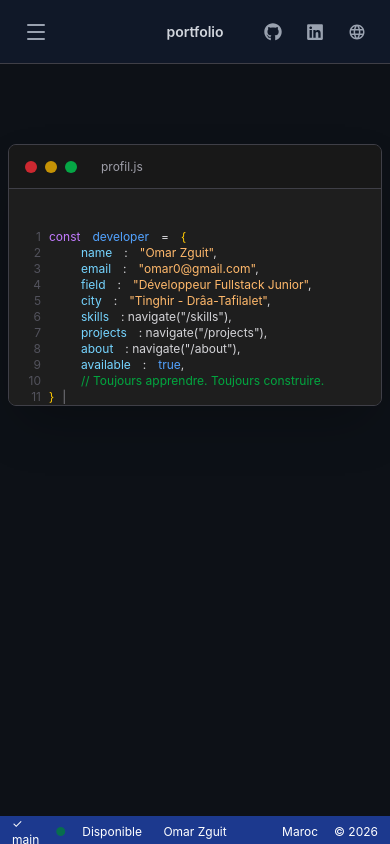
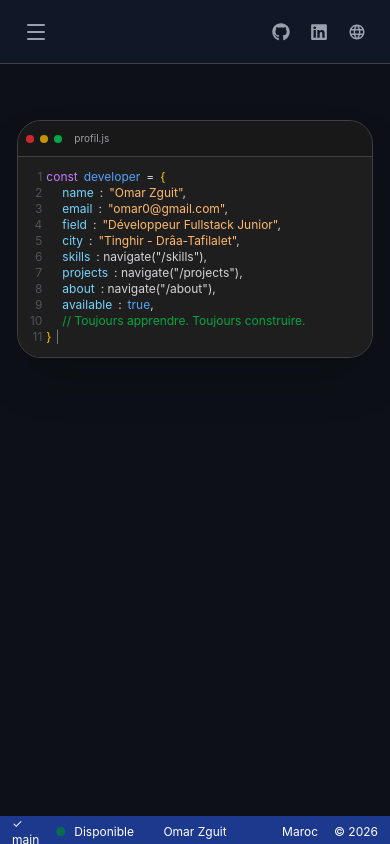
Before and after one commit to omar-zguit-hub/my-website, a React (Vite) app: page / in a window 390 px wide. Built offline with nearby package versions, Linux system fonts and the light colour scheme.

Commit message:
try to make it responsive

```diff
--- a/src/App.jsx
+++ b/src/App.jsx
@@ -19,7 +19,6 @@ import { useTranslation } from "react-i18next";
 function App() {
   const [explorerOpen, setExplorerOpen] = useState(true);
   const [menuOpen, setMenuOpen] = useState(false);
-  const [showLanguages, setShowLanguages] = useState(false);
   const { i18n } = useTranslation();
 
   useEffect(() => {
@@ -34,8 +33,6 @@ function App() {
       <MobileHeader
         menuOpen={menuOpen}
         setMenuOpen={setMenuOpen}
-        showLanguages={showLanguages}
-        setShowLanguages={setShowLanguages}
       />
 
       {/* Mobile Menu Drawer */}
--- a/src/components/Content.jsx
+++ b/src/components/Content.jsx
@@ -12,7 +12,7 @@ function Content() {
       initial="hidden"
       animate="visible"
       variants={contentVariants}
-      className="flex-1 min-w-0 min-h-0 overflow-y-auto bg-gray-900 text-gray-100 pb-8 md:pb-4"
+      className="flex-1 min-w-0 min-h-0 overflow-y-auto bg-gray-900 text-gray-100 pb-8 md:pb-4 "
     >
       <Outlet />
     </motion.main>
--- a/src/components/Explorer.jsx
+++ b/src/components/Explorer.jsx
@@ -12,7 +12,6 @@ const Explorer = () => {
 
   const [files, setFiles] = useState(getFileStructure(path));
   const [selectedFile, setSelectedFile] = useState(null);
-  const [showLanguages, setShowLanguages] = useState(false);
 
   const { i18n, t } = useTranslation();
 
@@ -67,41 +66,16 @@ const Explorer = () => {
           {/* Language button */}
           <button
             type="button"
-            onClick={() => setShowLanguages((prev) => !prev)}
+            onClick={() =>
+              i18n.language === "ar"
+                ? i18n.changeLanguage("fr")
+                : i18n.changeLanguage("ar")
+            }
             className="p-1 text-gray-400 rounded hover:bg-gray-700 hover:text-white transition cursor-pointer"
             aria-label={t("explorer.language")}
           >
             <MdOutlineLanguage size={18} />
           </button>
-
-          {/* Language menu */}
-          {showLanguages && (
-            <div className="absolute right-0 top-8 z-50 w-32 rounded-md border border-gray-700 bg-[#252526] shadow-lg">
-              {/* French */}
-              <button
-                type="button"
-                onClick={() => {
-                  i18n.changeLanguage("fr");
-                  setShowLanguages(false);
-                }}
-                className="block w-full px-3 py-2 text-left text-sm text-gray-300 hover:bg-gray-700 cursor-pointer"
-              >
-                {t("explorer.french")}
-              </button>
-
-              {/* Arabic */}
-              <button
-                type="button"
-                onClick={() => {
-                  i18n.changeLanguage("ar");
-                  setShowLanguages(false);
-                }}
-                className="block w-full px-3 py-2 text-left text-sm text-gray-300 hover:bg-gray-700 cursor-pointer"
-              >
-                {t("explorer.arabic")}
-              </button>
-            </div>
-          )}
         </div>
 
         <div className="space-y-1">
--- a/src/components/Footer.jsx
+++ b/src/components/Footer.jsx
@@ -6,7 +6,7 @@ export default function Footer() {
   return (
     <footer className="grid h-7 shrink-0 grid-cols-3 items-center bg-blue-900 px-3 text-xs text-white fixed bottom-0 left-0 right-0 z-50">
       {/* Left */}
-      <div className="flex items-center gap-4 justify-self-start">
+      <div className="flex items-center gap-2 justify-self-start">
         <span>✓ {t("footer.branch")}</span>
 
         <span className="text-green-700 animate-pulse">●</span>
--- a/src/components/MobileHeader.jsx
+++ b/src/components/MobileHeader.jsx
@@ -4,12 +4,7 @@ import { MdOutlineLanguage } from "react-icons/md";
 import { motion } from "motion/react";
 import { useTranslation } from "react-i18next";
 
-function MobileHeader({
-  menuOpen,
-  setMenuOpen,
-  showLanguages,
-  setShowLanguages,
-}) {
+function MobileHeader({ menuOpen, setMenuOpen }) {
   const { i18n } = useTranslation();
 
   return (
@@ -24,13 +19,8 @@ function MobileHeader({
         {menuOpen ? <X size={24} /> : <Menu size={24} />}
       </motion.button>
 
-      {/* Center: Portfolio Title */}
-      <div className="absolute left-1/2 transform -translate-x-1/2 text-sm font-semibold text-gray-300">
-        portfolio
-      </div>
-
       {/* Right: Icons */}
-      <div className="flex items-center gap-2">
+      <div className="flex items-center gap-1">
         {/* GitHub */}
         <motion.a
           href="https://github.com/omar-zguit-hub"
@@ -61,43 +51,16 @@ function MobileHeader({
         <div className="relative">
           <motion.button
             whileTap={{ scale: 0.95 }}
-            onClick={() => setShowLanguages(!showLanguages)}
+            onClick={() =>
+              i18n.language === "ar"
+                ? i18n.changeLanguage("fr")
+                : i18n.changeLanguage("ar")
+            }
             className="p-2 text-gray-400 hover:text-white transition"
             aria-label="Change language"
           >
             <MdOutlineLanguage size={18} />
           </motion.button>
-
-          {/* Language Menu */}
-          {showLanguages && (
-            <motion.div
-              initial={{ opacity: 0, y: -10 }}
-              animate={{ opacity: 1, y: 0 }}
-              exit={{ opacity: 0, y: -10 }}
-              className="absolute right-0 top-12 z-50 w-32 rounded-md border border-gray-700 bg-[#252526] shadow-lg"
-            >
-              <button
-                type="button"
-                onClick={() => {
-                  i18n.changeLanguage("fr");
-                  setShowLanguages(false);
-                }}
-                className="block w-full px-3 py-2 text-left text-sm text-gray-300 hover:bg-gray-700 cursor-pointer"
-              >
-                Français
-              </button>
-              <button
-                type="button"
-                onClick={() => {
-                  i18n.changeLanguage("ar");
-                  setShowLanguages(false);
-                }}
-                className="block w-full px-3 py-2 text-left text-sm text-gray-300 hover:bg-gray-700 cursor-pointer"
-              >
-                العربية
-              </button>
-            </motion.div>
-          )}
         </div>
       </div>
     </div>
--- a/src/pages/Home.jsx
+++ b/src/pages/Home.jsx
@@ -8,20 +8,27 @@ const EditorCard = ({ title, children, className = "" }) => {
   return (
     <section
       dir="ltr"
-      className={`sticky min-h-screen w-full px-2 sm:px-3 md:px-4 lg:px-6 pt-20 ${className}`}
+      className={`sticky min-h-screen w-full px-2 sm:px-3 md:px-4 lg:px-6 pt-12 sm:pt-14 md:pt-16 lg:pt-20 ${className}`}
     >
-      <div className="mx-auto w-full md:w-200 h-auto md:h-[450px] max-w-4xl overflow-hidden rounded-lg md:rounded-3xl border border-zinc-700 bg-[#1e1e1e] shadow-2xl">
+      <div
+        className="
+        mx-auto
+        w-[95%]
+        sm:w-[92%] md:w-[88%] lg:w-[85%] xl:w-[80%]
+        h-[360px sm:h-[420px] md:h-[340px] lg:h-[560px] xl:h-[430px]
+        max-w-4xl overflow-hidden rounded-3xl border border-zinc-700 bg-[#1e1e1e] shadow-2xl mt-2">
         {/* VS Code Header */}
-        <div className="flex h-11 items-center border-b border-zinc-700 bg-[#181818] px-4">
-          <div className="flex items-center gap-2">
-            <span className="h-3 w-3 rounded-full bg-red-500/80" />
-            <span className="h-3 w-3 rounded-full bg-yellow-500/80" />
-            <span className="h-3 w-3 rounded-full bg-green-500/80" />
+        <div className="flex h-9 sm:h-10 md:h-11 lg:h-12 items-center border-b border-zinc-700 bg-[#181818] px-2 sm:px-3 md:px-4">
+          <div className="flex items-center gap-1.5 sm:gap-2">
+            <span className="h-2 w-2 sm:h-2.5 sm:w-2.5 md:h-3 md:w-3 rounded-full bg-red-500/80" />
+            <span className="h-2 w-2 sm:h-2.5 sm:w-2.5 md:h-3 md:w-3 rounded-full bg-yellow-500/80" />
+            <span className="h-2 w-2 sm:h-2.5 sm:w-2.5 md:h-3 md:w-3 rounded-full bg-green-500/80" />
           </div>
 
-          <span className="ml-6 text-xs text-zinc-400">{title}</span>
+          <span className="ml-3 sm:ml-4 md:ml-6 text-[10px] sm:text-xs md:text-sm text-zinc-400">
+            {title}
+          </span>
         </div>
-
         {/* Content */}
         <div className="flex-1 min-h-0 w-full overflow-hidden bg-[#1e1e1e]">
           {children}
@@ -38,13 +45,10 @@ const Home = () => {
     <main className="min-h-screen w-full bg-[#0d1117]">
       {/* ================= PROFILE ================= */}
 
-      <EditorCard
-        title={t("home.cards.profile")}
-        className="sticky top-0 z-10 pt-6 pt-20"
-      >
-        <div className="flex mt-10">
+      <EditorCard title={t("home.cards.profile")} className="sticky top-0 z-10">
+        <div className="flex mt-3 sm:mt-4 md:mt-5 pb-3 sm:pb-4 md:pb-5">
           {/* Line Numbers */}
-          <div className="w-10 md:w-16 shrink-0 select-none pr-2 md:pr-5 text-right text-xs md:text-sm lg:text-lg text-zinc-600">
+          <div className="w-7 sm:w-8 md:w-12 lg:w-16 shrink-0 select-none pr-1 sm:pr-2 md:pr-3 lg:pr-5 text-right text-xs sm:text-sm md:text-base lg:text-lg text-zinc-600">
             <div>1</div>
             <div>2</div>
             <div>3</div>
@@ -59,23 +63,27 @@ const Home = () => {
           </div>
 
           {/* Code */}
-          <div className="whitespace-nowrap text-xs md:text-sm lg:text-lg overflow-x-auto">
+          <div className="whitespace-nowrap text-xs sm:text-sm md:text-base lg:text-lg overflow-x-auto">
             {/* Line 1 */}
             <div>
               <span className="text-purple-400">const</span>
 
-              <span className="mx-3 text-blue-400">developer</span>
+              <span className="mx-1.5 sm:mx-2 md:mx-3 text-blue-400">
+                developer
+              </span>
 
               <span className="text-zinc-300">=</span>
 
-              <span className="ml-3 text-yellow-400">{"{"}</span>
+              <span className="ml-1.5 sm:ml-2 md:ml-3 text-yellow-400">
+                {"{"}
+              </span>
             </div>
 
             {/* Line 2 */}
-            <div className="pl-8">
+            <div className="pl-4 sm:pl-5 md:pl-6 lg:pl-8">
               <span className="text-sky-300">name</span>
 
-              <span className="mx-3 text-zinc-300">:</span>
+              <span className="mx-1.5 sm:mx-2 md:mx-3 text-zinc-300">:</span>
 
               <span className="text-orange-300">
                 "{t("home.profile.name")}"
@@ -85,10 +93,10 @@ const Home = () => {
             </div>
 
             {/* Line 3 */}
-            <div className="pl-8">
+            <div className="pl-4 sm:pl-5 md:pl-6 lg:pl-8">
               <span className="text-sky-300">email</span>
 
-              <span className="mx-3 text-zinc-300">:</span>
+              <span className="mx-1.5 sm:mx-2 md:mx-3 text-zinc-300">:</span>
 
               <span
                 onClick={() =>
@@ -104,10 +112,10 @@ const Home = () => {
             </div>
 
             {/* Line 4 */}
-            <div className="pl-8">
+            <div className="pl-4 sm:pl-5 md:pl-6 lg:pl-8">
               <span className="text-sky-300">field</span>
 
-              <span className="mx-3 text-zinc-300">:</span>
+              <span className="mx-1.5 sm:mx-2 md:mx-3 text-zinc-300">:</span>
 
               <span className="text-orange-300">
                 "{t("home.profile.field")}"
@@ -117,10 +125,10 @@ const Home = () => {
             </div>
 
             {/* Line 5 */}
-            <div className="pl-8">
+            <div className="pl-4 sm:pl-5 md:pl-6 lg:pl-8">
               <span className="text-sky-300">city</span>
 
-              <span className="mx-3 text-zinc-300">:</span>
+              <span className="mx-1.5 sm:mx-2 md:mx-3 text-zinc-300">:</span>
 
               <span className="text-orange-300">
                 "{t("home.profile.city")}"
@@ -130,10 +138,10 @@ const Home = () => {
             </div>
 
             {/* Line 6 */}
-            <div className="pl-8">
+            <div className="pl-4 sm:pl-5 md:pl-6 lg:pl-8">
               <span className="text-sky-300">skills</span>
 
-              <span className="ml-3 text-zinc-300">
+              <span className="ml-1.5 sm:ml-2 md:ml-3 text-zinc-300">
                 : navigate("
                 <Link
                   className="hover:text-cyan-200 hover:underline"
@@ -148,10 +156,10 @@ const Home = () => {
             </div>
 
             {/* Line 7 */}
-            <div className="pl-8">
+            <div className="pl-4 sm:pl-5 md:pl-6 lg:pl-8">
               <span className="text-sky-300">projects</span>
 
-              <span className="ml-3 text-zinc-300">
+              <span className="ml-1.5 sm:ml-2 md:ml-3 text-zinc-300">
                 : navigate("
                 <Link
                   className="hover:text-cyan-200 hover:underline"
@@ -166,10 +174,10 @@ const Home = () => {
             </div>
 
             {/* Line 8 */}
-            <div className="pl-8">
+            <div className="pl-4 sm:pl-5 md:pl-6 lg:pl-8">
               <span className="text-sky-300">about</span>
 
-              <span className="ml-3 text-zinc-300">
+              <span className="ml-1.5 sm:ml-2 md:ml-3 text-zinc-300">
                 : navigate("
                 <Link
                   className="hover:text-cyan-200 hover:underline"
@@ -184,10 +192,10 @@ const Home = () => {
             </div>
 
             {/* Line 9 */}
-            <div className="pl-8">
+            <div className="pl-4 sm:pl-5 md:pl-6 lg:pl-8">
               <span className="text-sky-300">available</span>
 
-              <span className="mx-3 text-zinc-300">:</span>
+              <span className="mx-1.5 sm:mx-2 md:mx-3 text-zinc-300">:</span>
 
               <span className="text-blue-400">true</span>
 
@@ -195,7 +203,7 @@ const Home = () => {
             </div>
 
             {/* Line 10 */}
-            <div className="pl-8">
+            <div className="pl-4 sm:pl-5 md:pl-6 lg:pl-8">
               <span className="text-green-600">
                 // {t("home.profile.comment")}
               </span>
@@ -205,7 +213,9 @@ const Home = () => {
             <div>
               <span className="text-yellow-400">{"}"}</span>
 
-              <span className="ml-2 animate-pulse text-zinc-400">|</span>
+              <span className="ml-1 sm:ml-2 animate-pulse text-zinc-400">
+                |
+              </span>
             </div>
           </div>
         </div>
@@ -215,9 +225,9 @@ const Home = () => {
 
       <EditorCard
         title={t("home.cards.projects")}
-        className="sticky top-2 z-20 pt-10 ml-1"
+        className="sticky top-2 z-20 pt-6 sm:pt-8 md:pt-10 lg:pt-12 ml-0 sm:ml-1"
       >
-        <div className="flex gap-4 w-full overflow-x-auto">
+        <div className="flex gap-2 sm:gap-3 md:gap-4 w-full overflow-x-auto">
           {projects.map((p, i) => (
             <motion.div
               key={p.name || i}
@@ -227,12 +237,12 @@ const Home = () => {
                 duration: 0.5,
                 delay: i * 0.25,
               }}
-              className="shrink-0 w-[80%]"
+              className="shrink-0 w-[88%] sm:w-[82%] md:w-[78%] lg:w-[75%]"
             >
               <img
                 src={p.image}
                 alt={p.name}
-                className="block w-full h-auto object-cover rounded-lg"
+                className="block w-full h-auto object-cover rounded-md sm:rounded-lg"
               />
             </motion.div>
           ))}
@@ -243,7 +253,7 @@ const Home = () => {
 
       <EditorCard
         title={t("home.cards.skills")}
-        className="sticky top-4 z-30 pt-20 ml-2"
+        className="sticky top-4 z-30 pt-12 sm:pt-14 md:pt-16 lg:pt-20 ml-0 sm:ml-1 md:ml-2"
       >
         <div className="h-full w-full">
           <img
@@ -258,10 +268,10 @@ const Home = () => {
 
       <EditorCard
         title={t("home.cards.principle")}
-        className="sticky top-20 z-50 pt-20 ml-3"
+        className="sticky top-12 sm:top-16 md:top-20 z-50 pt-12 sm:pt-14 md:pt-16 lg:pt-20 ml-0 sm:ml-1 md:ml-2 lg:ml-3"
       >
-        <div className="min-h-[400px] w-full flex flex-col items-center justify-center text-center px-4 md:px-8">
-          <h1 className="text-4xl sm:text-5xl md:text-7xl lg:text-8xl xl:text-9xl font-bold tracking-[-0.01em] font-mono text-neutral-500">
+        <div className="min-h-[280px] sm:min-h-[320px] md:min-h-[360px] lg:min-h-[400px] w-full flex flex-col items-center justify-center text-center px-3 sm:px-4 md:px-6 lg:px-8">
+          <h1 className="text-3xl sm:text-4xl md:text-6xl lg:text-8xl xl:text-9xl font-bold tracking-[-0.01em] font-mono text-neutral-500">
             {t("home.principle.title")}
           </h1>
 
@@ -269,7 +279,7 @@ const Home = () => {
             href="https://en.wikipedia.org/wiki/Don%27t_repeat_yourself"
             target="_blank"
             rel="noopener noreferrer"
-            className="font-mono text-xs sm:text-sm md:text-base lg:text-lg tracking-wide text-neutral-500 hover:text-neutral-300 transition-colors duration-200 relative group"
+            className="font-mono text-[10px] sm:text-xs md:text-sm lg:text-base xl:text-lg tracking-wide text-neutral-500 hover:text-neutral-300 transition-colors duration-200 relative group"
           >
             <span className="text-neutral-600">"</span>
 
```
Also changed, not shown: src/components/MobileMenu.jsx (+5 -5 lines).
